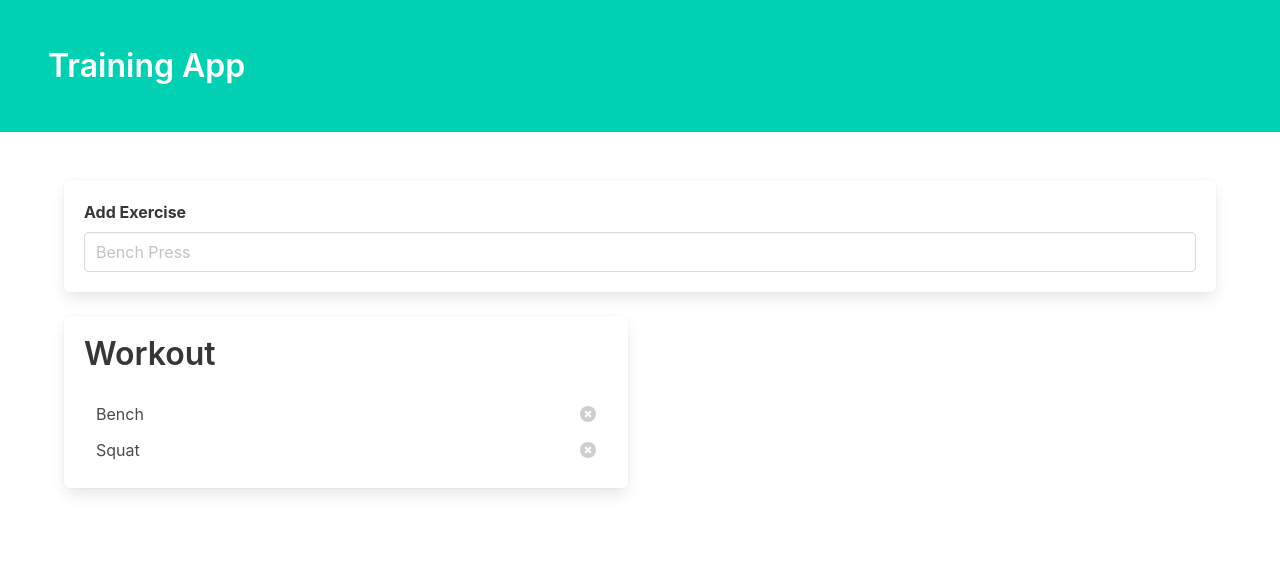
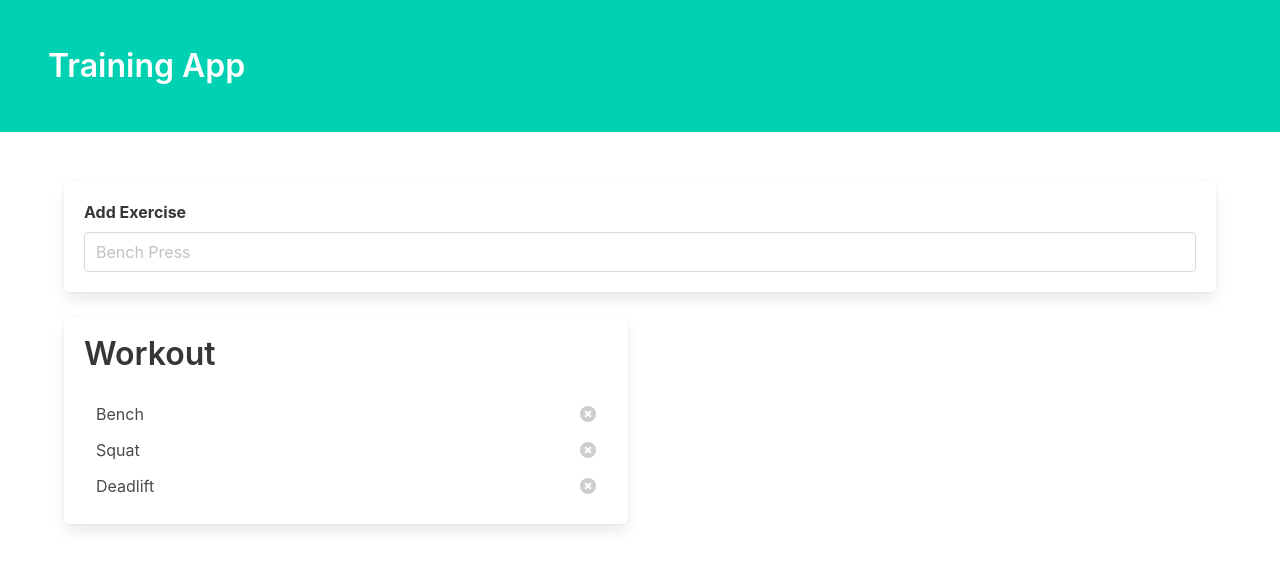
Before and after one commit to elijy/training-diary, a React (Create React App) app: page / in a window 1280 px wide. Shown: the top 568 px of the page. Built offline with nearby package versions, Linux system fonts and the light colour scheme; data requests are answered from the project's data file.

Commit message:
add exercises context

```diff
--- a/db.json
+++ b/db.json
@@ -5,7 +5,11 @@
       "name": "Bench",
       "sets": [
         {
-          "weight": "4",
+          "weight": "5",
+          "reps": "2"
+        },
+        {
+          "weight": "2",
           "reps": 0
         }
       ]
@@ -14,6 +18,16 @@
       "id": "d360",
       "name": "Squat",
       "sets": []
+    },
+    {
+      "id": "2c5b",
+      "name": "Deadlift",
+      "sets": [
+        {
+          "weight": "5",
+          "reps": 0
+        }
+      ]
     }
   ]
 }
--- a/src/App.js
+++ b/src/App.js
@@ -1,55 +1,27 @@
 import { useState, useEffect } from "react";
-import axios from "axios";
 import ExerciseList from "./components/ExerciseList";
+import useExcercisesContext from "./hooks/use-exercises-context";
 
 function App() {
-  const [exercises, setExercises] = useState([]);
+  const {
+    exercises,
+    fetchExercises,
+    createExercise,
+    deleteExercise,
+    addSet,
+    deleteSet,
+  } = useExcercisesContext();
   const [exercise, setExercise] = useState("");
 
-  const fetchExercises = async () => {
-    const { data } = await axios.get("http://localhost:3001/exercises");
-    setExercises([...data]);
-  };
-
+  // use callback here
   useEffect(() => {
     fetchExercises();
   }, []);
 
-  const createExercise = async (e) => {
+  const handleCreateExercise = async (e) => {
     e.preventDefault();
-    const { data } = await axios.post("http://localhost:3001/exercises", {
-      name: exercise,
-      sets: [],
-    });
-    setExercises([...exercises, { ...data }]);
+    createExercise(exercise);
     setExercise("");
-  };
-
-  const deleteExercise = async (id) => {
-    const { data } = await axios.delete(
-      `http://localhost:3001/exercises/${id}`
-    );
-    setExercises([...exercises.filter((exercise) => exercise.id !== data.id)]);
-  };
-
-  const addSet = async (id, weight, reps) => {
-    const exerciseToBeUpdated = exercises.find((ex) => ex.id === id);
-    const { data } = await axios.put(`http://localhost:3001/exercises/${id}`, {
-      ...exerciseToBeUpdated,
-      sets: [...exerciseToBeUpdated.sets, { weight, reps }],
-    });
-
-    setExercises([...exercises.map((ex) => (ex.id === id ? { ...data } : ex))]);
-  };
-
-  const deleteSet = async (id, index) => {
-    const exerciseToBeUpdated = exercises.find((ex) => ex.id === id);
-    const { data } = await axios.put(`http://localhost:3001/exercises/${id}`, {
-      ...exerciseToBeUpdated,
-      sets: [...exerciseToBeUpdated.sets.toSpliced(index, 1)],
-    });
-
-    setExercises([...exercises.map((ex) => (ex.id === id ? { ...data } : ex))]);
   };
 
   return (
@@ -63,7 +35,7 @@ function App() {
       <div className="section">
         <div className="container">
           <div className="box">
-            <form onSubmit={createExercise}>
+            <form onSubmit={handleCreateExercise}>
               <div className="field">
                 <label className="label">Add Exercise</label>
                 <div className="control">
--- /dev/null
+++ b/src/context/exercises.js
@@ -0,0 +1,67 @@
+import { createContext } from "react";
+import { useState } from "react";
+import axios from "axios";
+
+const ExerciseContext = createContext();
+
+function Provider({ children }) {
+  const [exercises, setExercises] = useState([]);
+
+  const fetchExercises = async () => {
+    const { data } = await axios.get("http://localhost:3001/exercises");
+    setExercises([...data]);
+  };
+
+  const createExercise = async (exercise) => {
+    const { data } = await axios.post("http://localhost:3001/exercises", {
+      name: exercise,
+      sets: [],
+    });
+    setExercises([...exercises, { ...data }]);
+  };
+
+  const deleteExercise = async (id) => {
+    const { data } = await axios.delete(
+      `http://localhost:3001/exercises/${id}`
+    );
+    setExercises([...exercises.filter((exercise) => exercise.id !== data.id)]);
+  };
+
+  const addSet = async (id, weight, reps) => {
+    const exerciseToBeUpdated = exercises.find((ex) => ex.id === id);
+    const { data } = await axios.put(`http://localhost:3001/exercises/${id}`, {
+      ...exerciseToBeUpdated,
+      sets: [...exerciseToBeUpdated.sets, { weight, reps }],
+    });
+
+    setExercises([...exercises.map((ex) => (ex.id === id ? { ...data } : ex))]);
+  };
+
+  const deleteSet = async (id, index) => {
+    const exerciseToBeUpdated = exercises.find((ex) => ex.id === id);
+    const { data } = await axios.put(`http://localhost:3001/exercises/${id}`, {
+      ...exerciseToBeUpdated,
+      sets: [...exerciseToBeUpdated.sets.toSpliced(index, 1)],
+    });
+
+    setExercises([...exercises.map((ex) => (ex.id === id ? { ...data } : ex))]);
+  };
+
+  const value = {
+    exercises,
+    createExercise,
+    fetchExercises,
+    deleteExercise,
+    deleteSet,
+    addSet,
+  };
+
+  return (
+    <ExerciseContext.Provider value={value}>
+      {children}
+    </ExerciseContext.Provider>
+  );
+}
+
+export { Provider };
+export default ExerciseContext;
--- /dev/null
+++ b/src/hooks/use-exercises-context.js
@@ -0,0 +1,8 @@
+import { useContext } from "react";
+import ExerciseContext from "../context/exercises";
+
+function useExcercisesContext() {
+  return useContext(ExerciseContext);
+}
+
+export default useExcercisesContext;
```
Also changed, not shown: src/index.js (+7 -4 lines).
